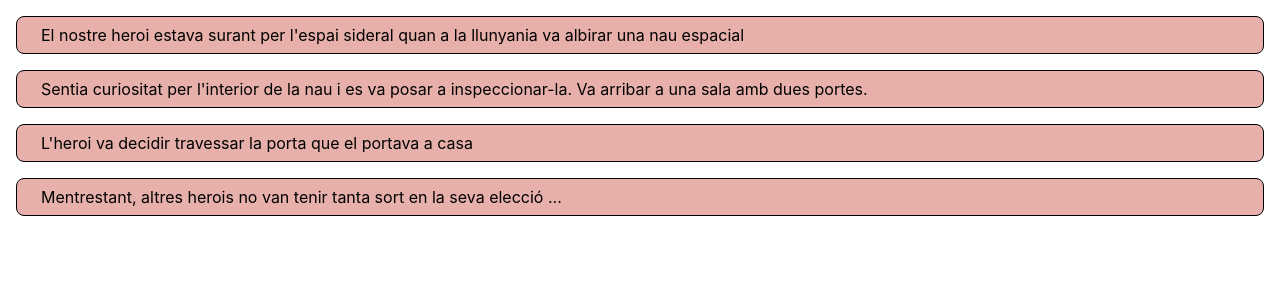
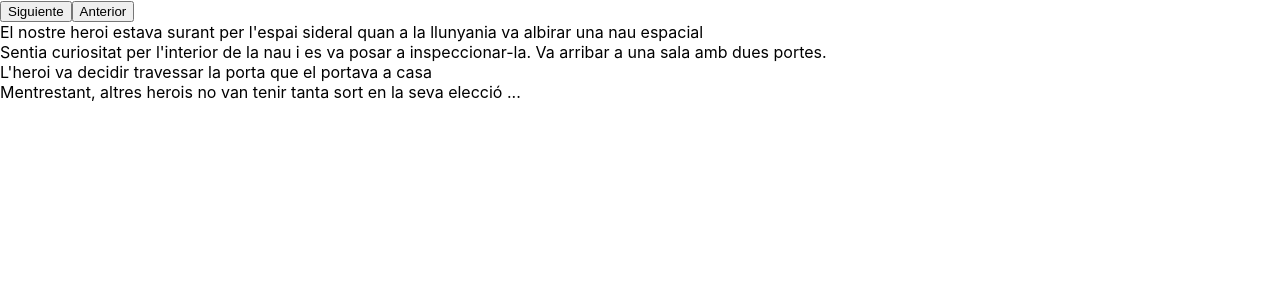
Before and after one commit to Ann-14/Sprint_06, a React (Create React App) app: page / in a window 1280 px wide. Shown: the top 300 px of the page. Built offline with nearby package versions, Linux system fonts and the light colour scheme.

Commit message:
uploaded work

```diff
--- a/src/App.css
+++ b/src/App.css
@@ -22,7 +22,6 @@
   justify-content: center;
   font-size: calc(10px + 2vmin);
   color: white;
-
 }
 
 .App-link {
--- a/src/App.js
+++ b/src/App.js
@@ -5,6 +5,7 @@ function App() {
   const HeroStory = [
     {
       text: "El nostre heroi estava surant per l'espai sideral quan a la llunyania va albirar una nau espacial",
+
     },
     {
       text: "Sentia curiositat per l'interior de la nau i es va posar a inspeccionar-la. Va arribar a una sala amb dues portes.",
@@ -17,10 +18,8 @@ function App() {
 
   return (
     <>
-  <Escena text={HeroStory[0].text} />
-  <Escena text={HeroStory[1].text} />
-  <Escena text={HeroStory[2].text} />
-  <Escena text={HeroStory[3].text} />
+  <Escena items={HeroStory}  />
+
   </>
   )
 }
--- a/src/components/escena/Escena.js
+++ b/src/components/escena/Escena.js
@@ -1,10 +1,28 @@
+
+import { useState } from "react"
+import { EscenaItem } from "./EscenaItem"
 import { Card } from "./StyledEscena"
 
 
 export const Escena = (props) => {
+
+  const [counter, setCounter] = useState(0)
+    useState()
+
   return (
     <>
-    <Card>{props.text}</Card>
+  <button onClick={() => setCounter(counter + 1)}>Siguiente</button>
+    <button onClick={() => setCounter(counter - 1)}>Anterior</button>
+    {props.items.map((element, i) =>(
+
+      <EscenaItem
+      key={i}
+      text={element.text}
+      />
+
+    ))}
+
     </>
   )
-}
+
+    }
--- /dev/null
+++ b/src/components/escena/EscenaItem.js
@@ -0,0 +1,12 @@
+import React from 'react'
+
+import { Card } from "./StyledEscena"
+
+export const EscenaItem = (props) => {
+  return (
+      <>
+
+    <div>{props.text}</div>
+    </>
+  )
+}
```
